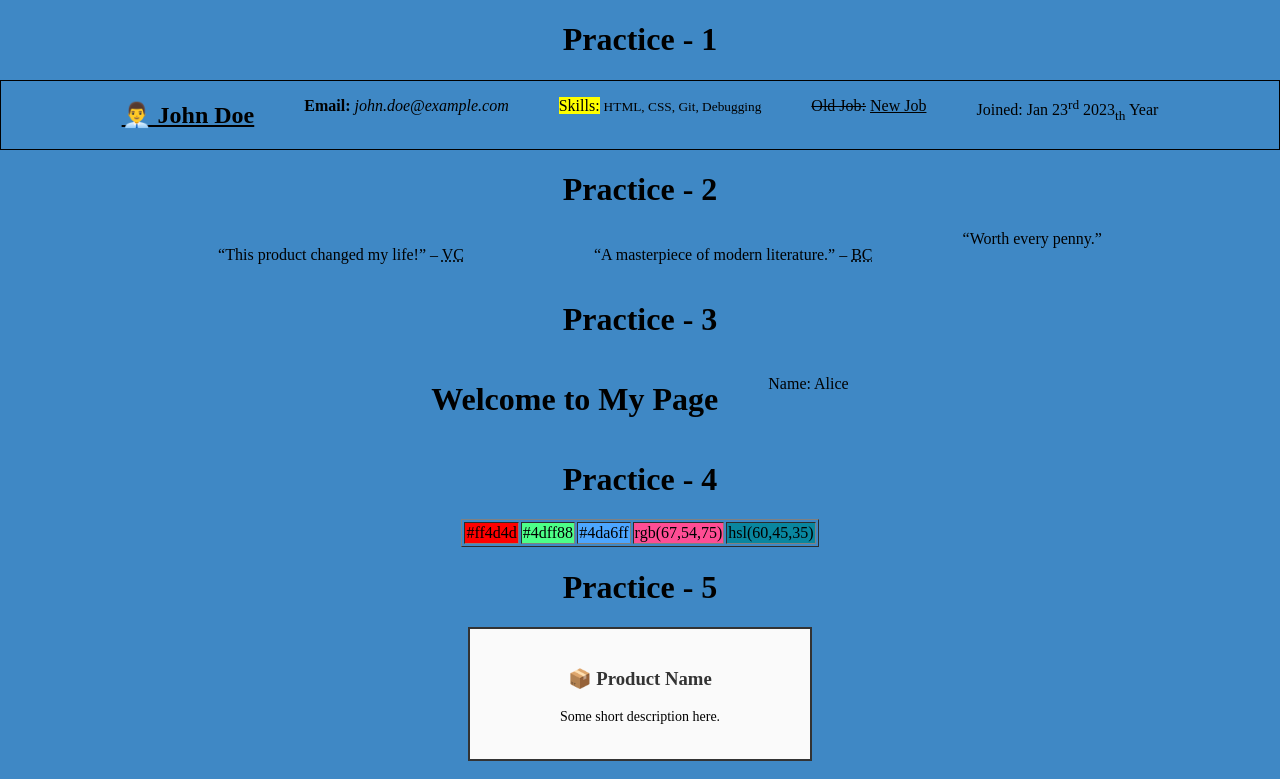
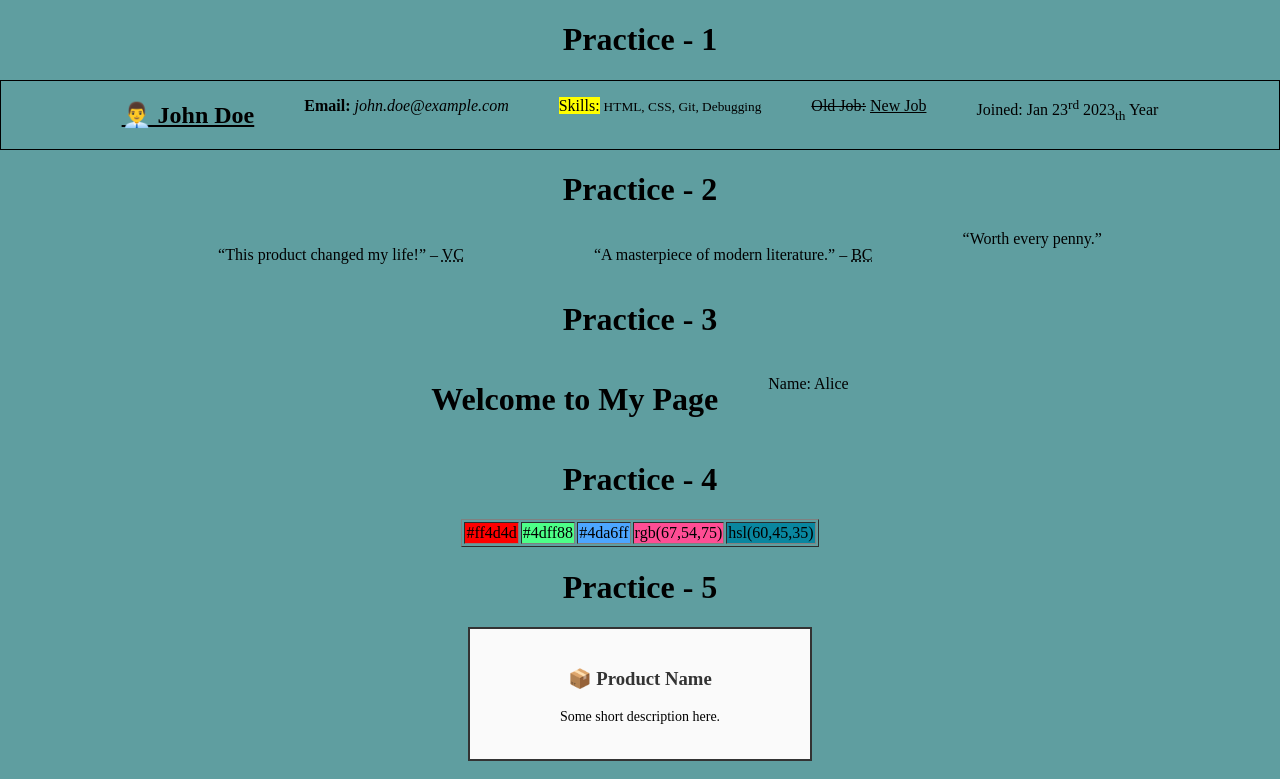
Before and after one commit to Chaitanya-Dev26/html-css-college, a plain HTML site: page Day6/Classwork/index.html in a window 1280 px wide. Shown: the top 779 px of the page. Drawn offline with Linux system fonts and the light colour scheme.

```diff
--- a/Day6/Classwork/index.html
+++ b/Day6/Classwork/index.html
@@ -3,10 +3,10 @@
 <head>
     <meta charset="UTF-8">
     <meta name="viewport" content="width=device-width, initial-scale=1.0">
-    <title>😂 Classwork - Day 6</title>
+    <title>Classwork - Day 6</title>
     <style>
         body {
-            background-color: #3F88C5;
+            background-color:cadetblue;
             margin: 0;
             color: black;
             text-align: center;
```
Also changed, not shown: 2 other files.
